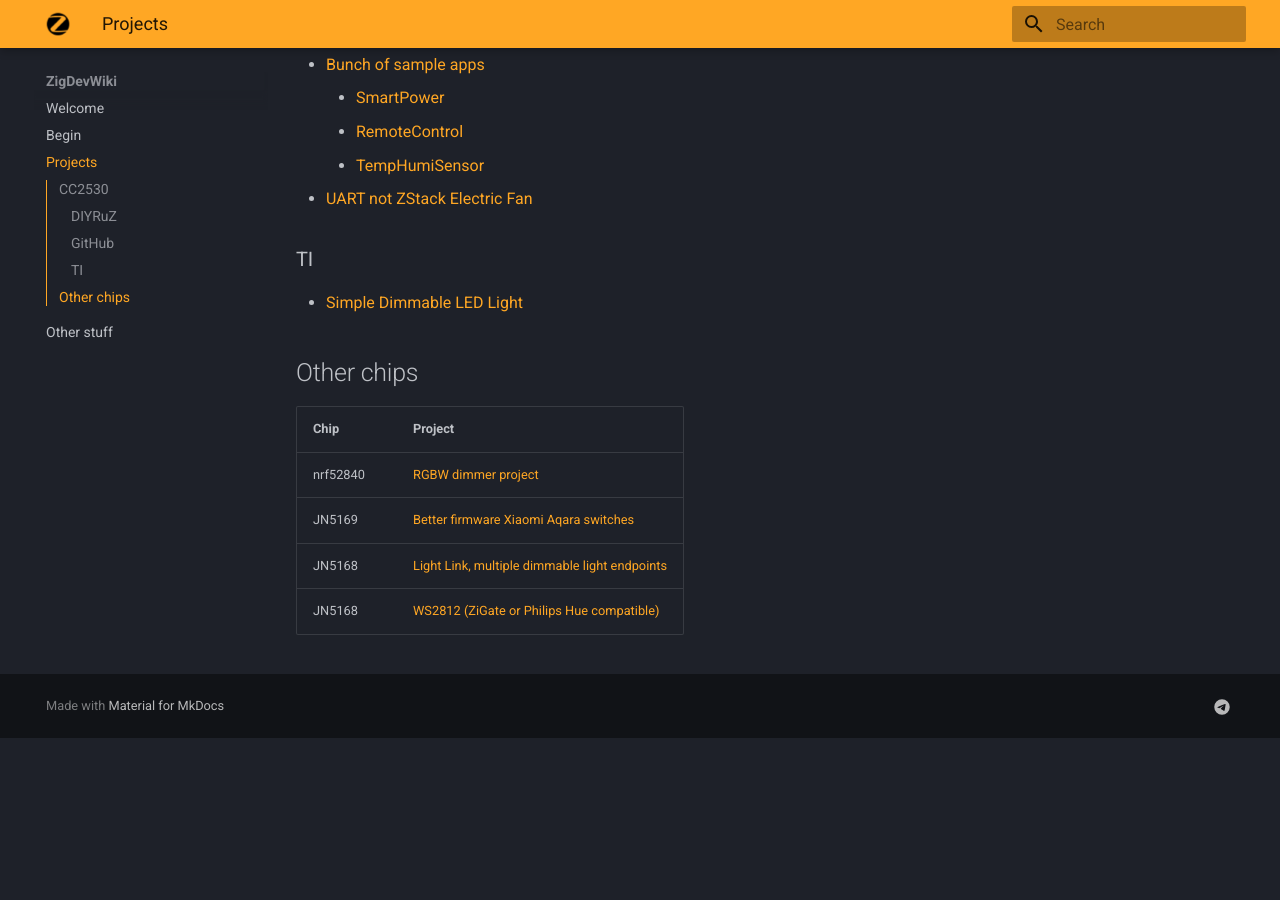
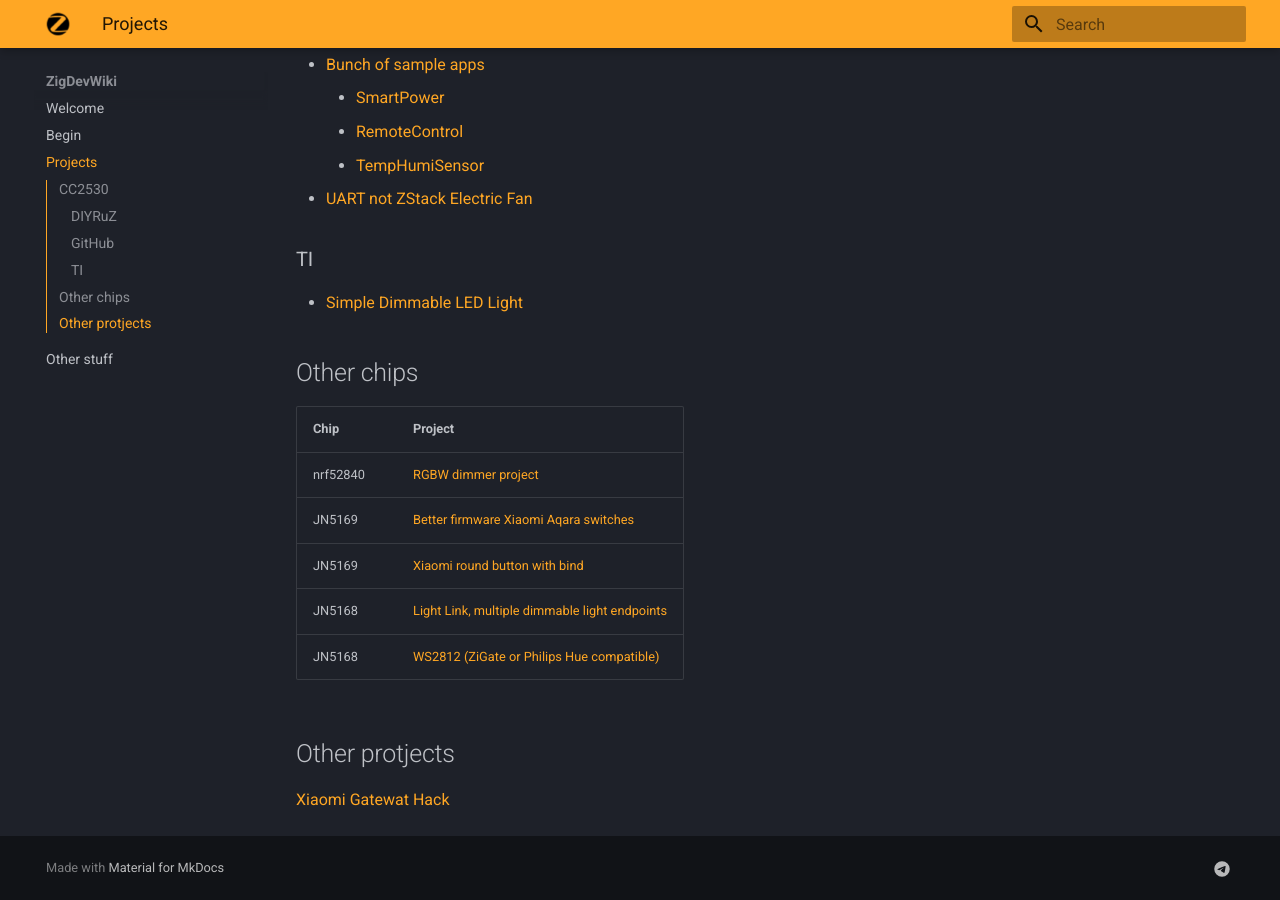
Before and after one commit to ZigDevWiki/zigdevwiki.github.io, an MkDocs documentation site: the page built from docs/1_projects.md, in a window 1280 px wide and 900 px high, scrolled down 698 px. Built offline with MkDocs 1.6.1 and Material for MkDocs 9.7.7, drawn with Linux system fonts in a browser that asks for light colours; before the commit the page ends 1436 px from its top, so only the background shows below that.

Commit message:
Update 1_projects.md

```diff
--- a/docs/1_projects.md
+++ b/docs/1_projects.md
@@ -31,5 +31,9 @@
 |------------|--------------------------------------------|
 |nrf52840 | [RGBW dimmer project ](https://github.com/vke/nrf52840_dimmer_rgbw_zigbee)|
 |JN5169 | [ Better firmware Xiaomi Aqara switches](https://github.com/puddly/zigbee-switch) |
+|JN5169 | [ Xiaomi round button with bind](https://github.com/actg/JN5169-for-xiaomi-wireless-switch) |
 |JN5168 | [ Light Link, multiple dimmable light endpoints](https://github.com/peeveeone/ZLL_Multi_Endpoint_Dimmable_Light)|
 |JN5168 | [ WS2812 (ZiGate or Philips Hue compatible)](https://github.com/fairecasoimeme/ZigWS2812_controller)|
+
+##Other protjects
+[Xiaomi Gatewat Hack](https://github.com/T-REX-XP/XiaomiGatewayHack)
```
